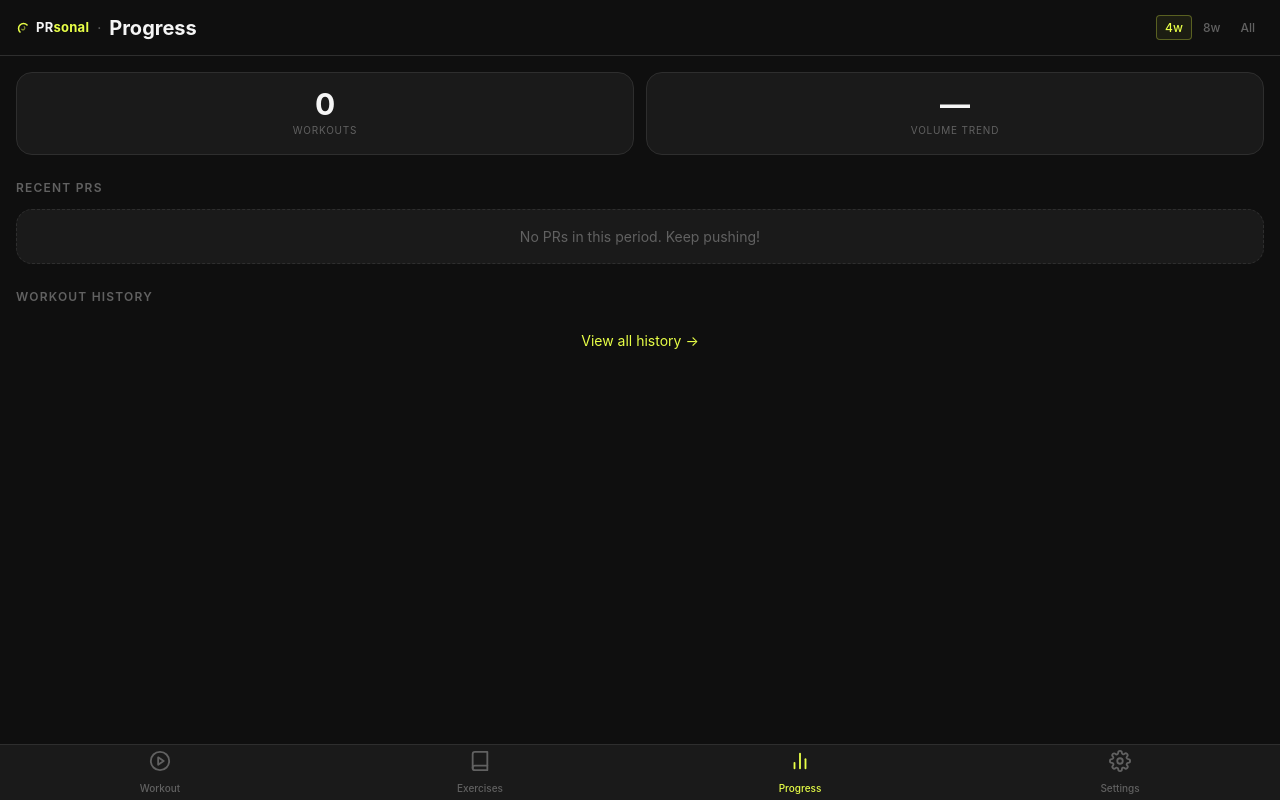
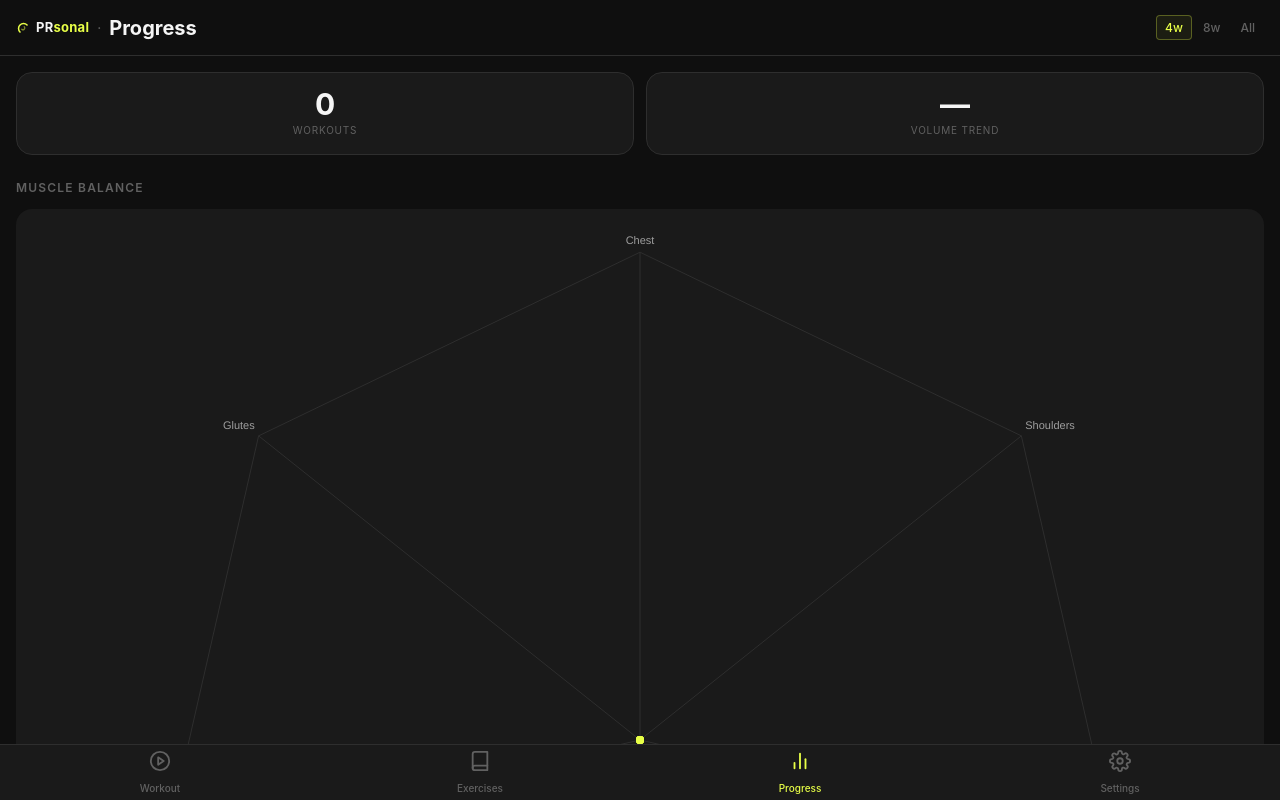
Before and after one commit to BattleBiscuit/gym-tracker, a Vue app: page /#/progress in a window 1280 px wide. Built offline with nearby package versions, Linux system fonts and the light colour scheme.

Commit message:
always render chart

```diff
--- a/src/features/progress/components/RadarChart.vue
+++ b/src/features/progress/components/RadarChart.vue
@@ -13,6 +13,8 @@ import {
 
 Chart.register(RadarController, RadialLinearScale, PointElement, LineElement, Filler, Tooltip)
 
+const ALL_MUSCLES = ['Chest', 'Shoulders', 'Arms', 'Back', 'Core', 'Legs', 'Glutes']
+
 const props = defineProps({
   data: { type: Array, default: () => [] }, // [{ muscle, count }]
 })
@@ -23,14 +25,14 @@ let chart = null
 function buildChart() {
   if (!canvasRef.value) return
   if (chart) { chart.destroy(); chart = null }
-  if (!props.data.length) return
+  const countByMuscle = Object.fromEntries(props.data.map(d => [d.muscle, d.count]))
 
   chart = new Chart(canvasRef.value, {
     type: 'radar',
     data: {
-      labels: props.data.map(d => d.muscle),
+      labels: ALL_MUSCLES,
       datasets: [{
-        data: props.data.map(d => d.count),
+        data: ALL_MUSCLES.map(m => countByMuscle[m] ?? 0),
         backgroundColor: 'rgba(232, 255, 71, 0.12)',
         borderColor: '#e8ff47',
         borderWidth: 2,
--- a/src/features/progress/views/ProgressView.vue
+++ b/src/features/progress/views/ProgressView.vue
@@ -35,7 +35,7 @@
       </div>
 
       <!-- Muscle group radar -->
-      <section v-if="data.muscleFrequency.length >= 3" class="progress-section">
+      <section class="progress-section">
         <h2 class="section-title">Muscle balance</h2>
         <RadarChart :data="data.muscleFrequency" />
       </section>
```
